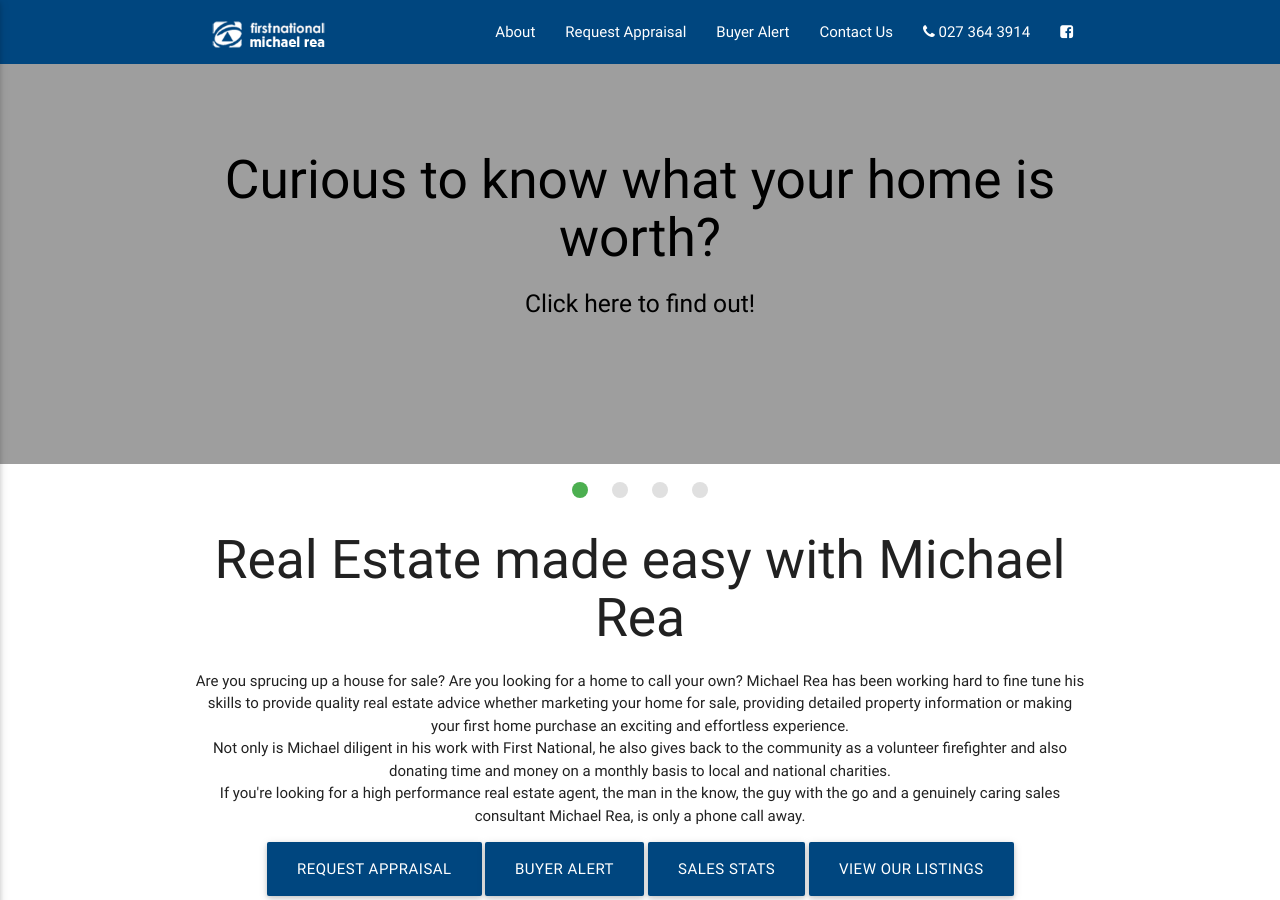
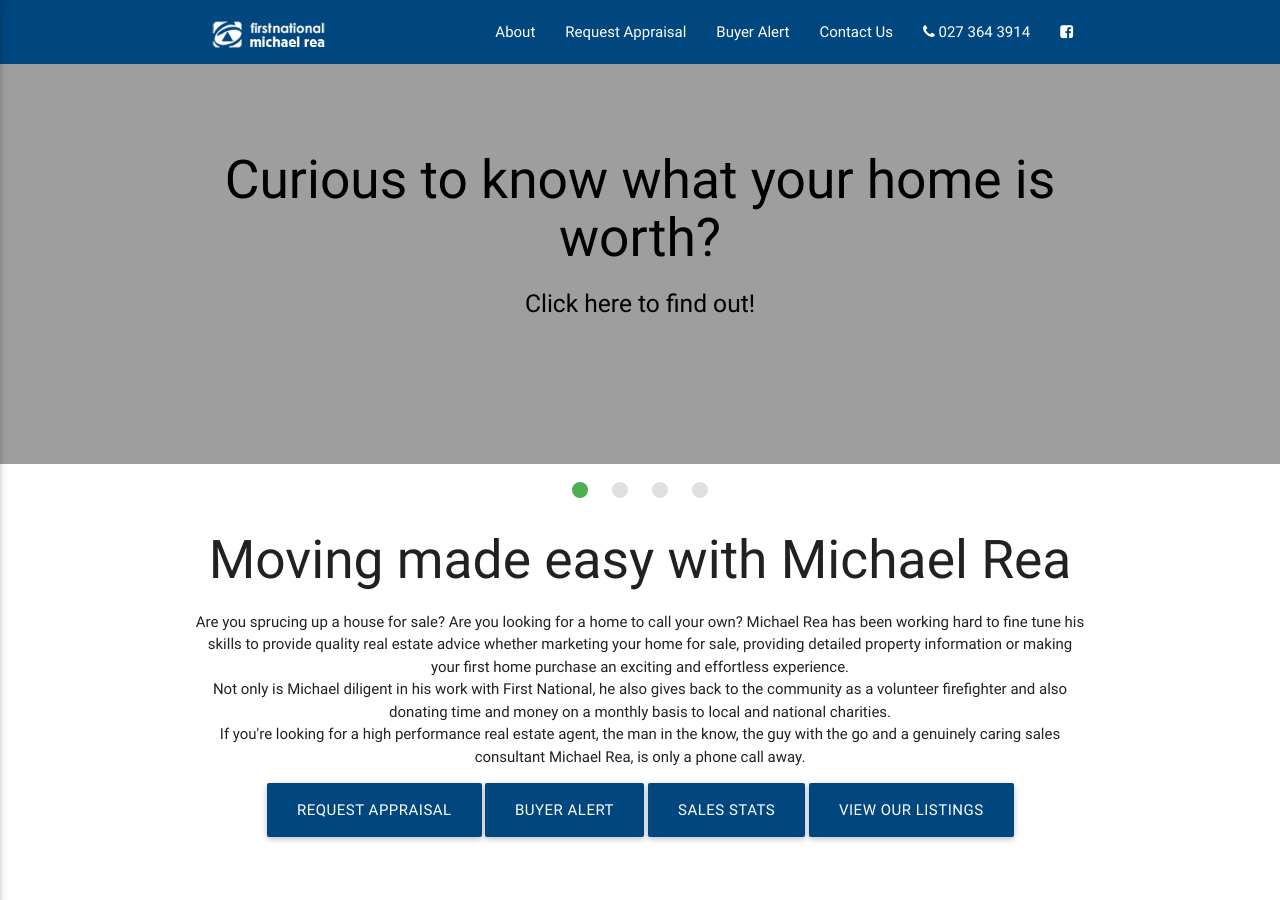
Before and after one commit to mattybrown/michaelrea-jekyll, a Jekyll site: the page built from index.html, in a window 1280 px wide and 900 px high. Built offline with Jekyll 4.4.1, drawn with Linux system fonts in a browser that asks for light colours; nearby versions of some CDN libraries.

Commit message:
Changed a few words

```diff
--- a/index.html
+++ b/index.html
@@ -4,7 +4,7 @@
 
 <div class="row center">
   <div class="col s12 m12">
-    <h2>Real Estate made easy with Michael Rea</h2>
+    <h2>Moving made easy with Michael Rea</h2>
     <p class="grey-text text-darken-4">
       Are you sprucing up a house for sale? Are you looking for a home to call your own? Michael Rea has been working hard to fine tune his skills to provide quality real estate advice whether marketing your home for sale, providing detailed property information or making your first home purchase an exciting and effortless experience.<br />
       Not only is Michael diligent in his work with First National, he also gives back to the community as a volunteer firefighter and also donating time and money on a monthly basis to local and national charities.<br />
@@ -25,7 +25,7 @@
     </h1>
     <h5 class="grey-text text-darken-4 center-align">Proactive</h5>
     <p class="grey-text text-darken-4 center-align">
-      One of the biggest pitfalls of many sales people is being reactive, not proactive. When marketing your home the goal is to reach as many prospective purchasers as possible in the most broad and prompt method possible. <br><a href="#">Want to know how Michael keeps you ahead of the competition?</a>
+      One of the biggest pitfalls of many sales people is being reactive, not proactive. When marketing your home the goal is to reach as many prospective purchasers as possible in the most broad and prompt method possible. <br><a href="/about/#title" | prepend: site.baseurl | prepend: site.url }}">Want to know how Michael keeps you ahead of the competition?</a>
     </p>
   </div>
   <div class="col s12 m4">
```
